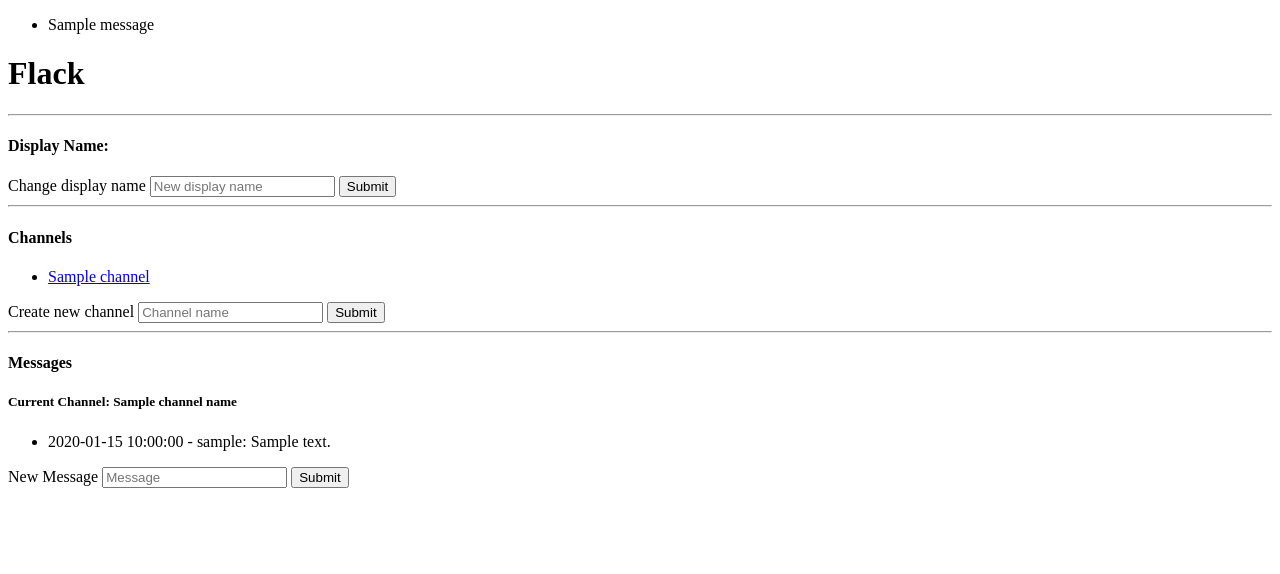
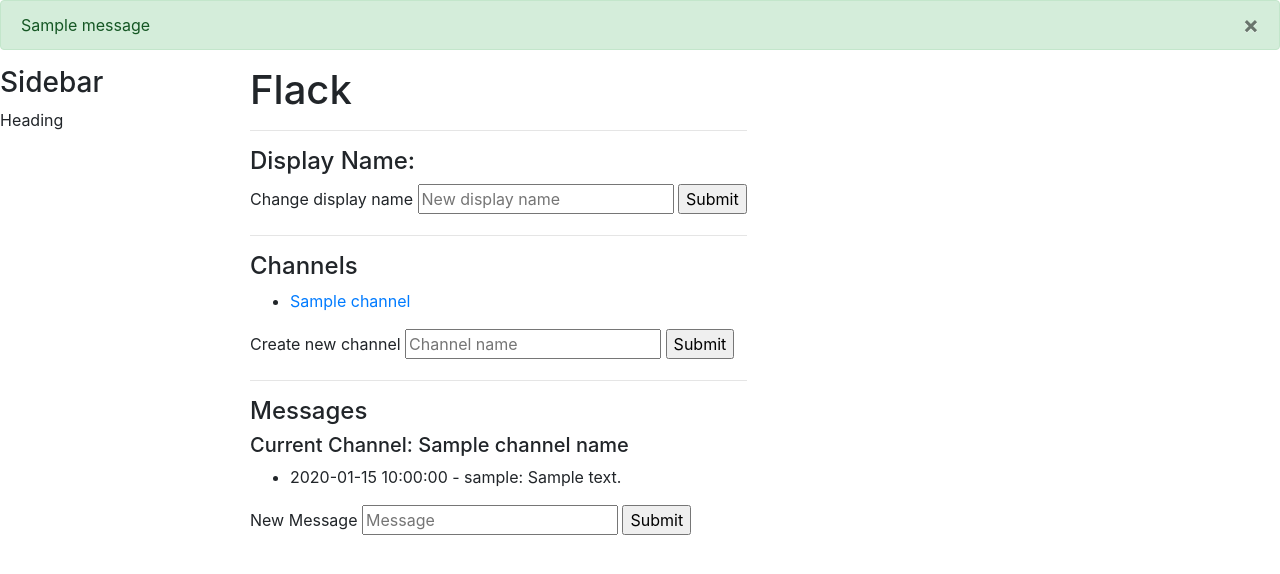
Before and after one commit to louissxu/cs50web-flack, a Flask app: template templates/index.html.jinja2 in a window 1280 px wide. Shown: the top 574 px of the page. Run offline with Flask 2, Linux system fonts and the light colour scheme; the template is opened without the code that fills it: most values are stand-ins (such as "Sample title", 1, 10 or a date in 2020); one stand-in notice (Sample message) is shown; some libraries are stand-ins or nearby versions.

Commit message:
Early navbar and notification flashes.

```diff
--- a/application.py
+++ b/application.py
@@ -60,7 +60,7 @@ def channel_page(channel_name):
     # Render channel page if GET
     if request.method == "GET":
         if Channel(channel_name) not in channels:
-            flash(f"Channel '{channel_name}' does not exist. Please create channel first")
+            flash(f"Channel '{channel_name}' does not exist. Please create channel first", "primary")
             return redirect(url_for("index"))
         channels_data = [{"name": channel.name, "url": url_for("channel_page", channel_name=channel.name)} for channel in channels]
         for c in (d for d in channels if d.name == channel_name):
@@ -79,15 +79,15 @@ def channel():
 
         for c in new_channel:
             if c not in allowed_channel_characters:
-                flash(f"Invalid character in channel name. Please try again")
+                flash(f"Invalid character in channel name. Please try again", "primary")
                 return redirect(url_for("index"))
 
         if Channel(new_channel) in channels:
-            flash(f"Channel '{new_channel}' already exists. Redirecting you there")
+            flash(f"Channel '{new_channel}' already exists. Redirecting you there", "info")
             return redirect(url_for("channel_page", channel_name=new_channel))
 
         if len(new_channel) < 4:
-            flash("Channel name is too short. Please try again")
+            flash("Channel name is too short. Please try again", "primary")
             return redirect(url_for("index"))
 
         # Passes above back-end validity checks  Improvement: need to also do the same checks client-side
--- a/static/index.js
+++ b/static/index.js
@@ -9,7 +9,7 @@ document.addEventListener("DOMContentLoaded", () => {
 
     if (url_pathname == "/"){
         // Check for flashes and blank out old channel redirect if there are any flashes (ie stay on index page)
-        var flashes = document.querySelector(".flashes");
+        var flashes = document.querySelector(".alert");
         if (flashes != null) {
             localStorage.removeItem("channel_name")
         }
--- /dev/null
+++ b/static/style.css
@@ -0,0 +1,10 @@
+.wrapper {
+    display: flex;
+    width: 100%;
+    align-items: stretch;
+}
+
+#sidebar {
+    min-width: 250px;
+    max-width: 250px;
+}
--- a/templates/layout.html.jinja2
+++ b/templates/layout.html.jinja2
@@ -2,27 +2,74 @@
 <html lang="en">
     <head>
         <title>{% block title %}{% endblock %}</title>
+        <meta charset="utf-8">
+        <meta name="viewport" content="width=device-width, initial-scale=1.0">
+        <meta http-equiv="X-UA-Compatible" content="IE=edge">
+
+        <!-- Bootstrap CSS CDN -->
+        <link rel="stylesheet" href="https://stackpath.bootstrapcdn.com/bootstrap/4.1.0/css/bootstrap.min.css" integrity="sha384-9gVQ4dYFwwWSjIDZnLEWnxCjeSWFphJiwGPXr1jddIhOegiu1FwO5qRGvFXOdJZ4" crossorigin="anonymous">
+        <!-- Our custom stylesheet -->
+        <link rel="stylesheet" href="static/style.css">
+
+        <!-- Font Awesome JS -->
+        <script defer src="https://use.fontawesome.com/releases/v5.0.13/js/solid.js" integrity="sha384-tzzSw1/Vo+0N5UhStP3bvwWPq+uvzCMfrN1fEFe+xBmv1C/AtVX5K0uZtmcHitFZ" crossorigin="anonymous"></script>
+        <script defer src="https://use.fontawesome.com/releases/v5.0.13/js/fontawesome.js" integrity="sha384-6OIrr52G08NpOFSZdxxz1xdNSndlD4vdcf/q2myIUVO0VsqaGHJsB0RaBE01VTOY" crossorigin="anonymous"></script>
+
+        <!-- jQuery CDN - Slim version (=without AJAX) -->
+        <script src="https://code.jquery.com/jquery-3.3.1.slim.min.js" integrity="sha384-q8i/X+965DzO0rT7abK41JStQIAqVgRVzpbzo5smXKp4YfRvH+8abtTE1Pi6jizo" crossorigin="anonymous"></script>
+        <!-- Popper.JS -->
+        <script src="https://cdnjs.cloudflare.com/ajax/libs/popper.js/1.14.0/umd/popper.min.js" integrity="sha384-cs/chFZiN24E4KMATLdqdvsezGxaGsi4hLGOzlXwp5UZB1LY//20VyM2taTB4QvJ" crossorigin="anonymous"></script>
+        <!-- Bootstrap JS -->
+        <script src="https://stackpath.bootstrapcdn.com/bootstrap/4.1.0/js/bootstrap.min.js" integrity="sha384-uefMccjFJAIv6A+rW+L4AHf99KvxDjWSu1z9VI8SKNVmz4sk7buKt/6v9KI65qnm" crossorigin="anonymous"></script>
+
         {% block head %}
         {% endblock %}
+
     </head>
 
     <body>
-        {% with messages = get_flashed_messages(with_categories=false) %}
+        <header>
+            <!-- Flashes -->
+            <div id="flashes">
+                {% with messages = get_flashed_messages(with_categories=true) %}
                     {% if messages %}
-            <header>
-                <ul class=flashes>
-                {% for message in messages %}
-                    <li>{{message}}</li>
+                        {% for category, message in messages %}
+                            <div class="alert alert-{{category}}" role="alert">
+                                {{message}}
+                                <button type="button" class="close" data-dismiss="alert" aria-label="Close">
+                                    <span aria-hidden="true">&times;</span>
+                                </button>
+                            </div>
                         {% endfor %}
-                </ul>
-            </header>
                     {% endif %}
                 {% endwith %}
+            </div>
+        </header>
+
+        <div class = "wrapper">
+            <!-- Sidebar -->
+            <nav id="sidebar">
+                <div class="sidebar-header">
+                    <h3>Sidebar</h3>
+                </div>
+
+                <ul class="list-unstyled components">
+                    <p>Heading</p>
+                </ul>
+            </nav>
 
 
+            <!-- Page Content -->
+            <div id="content">
                 <main>
                     {% block body %}
                     {% endblock %}
                 </main>
+            </div>
+        </div>
+
+
+
+
     </body>
 </html>
```
Lines whose indentation alone changed are shown as unchanged.
